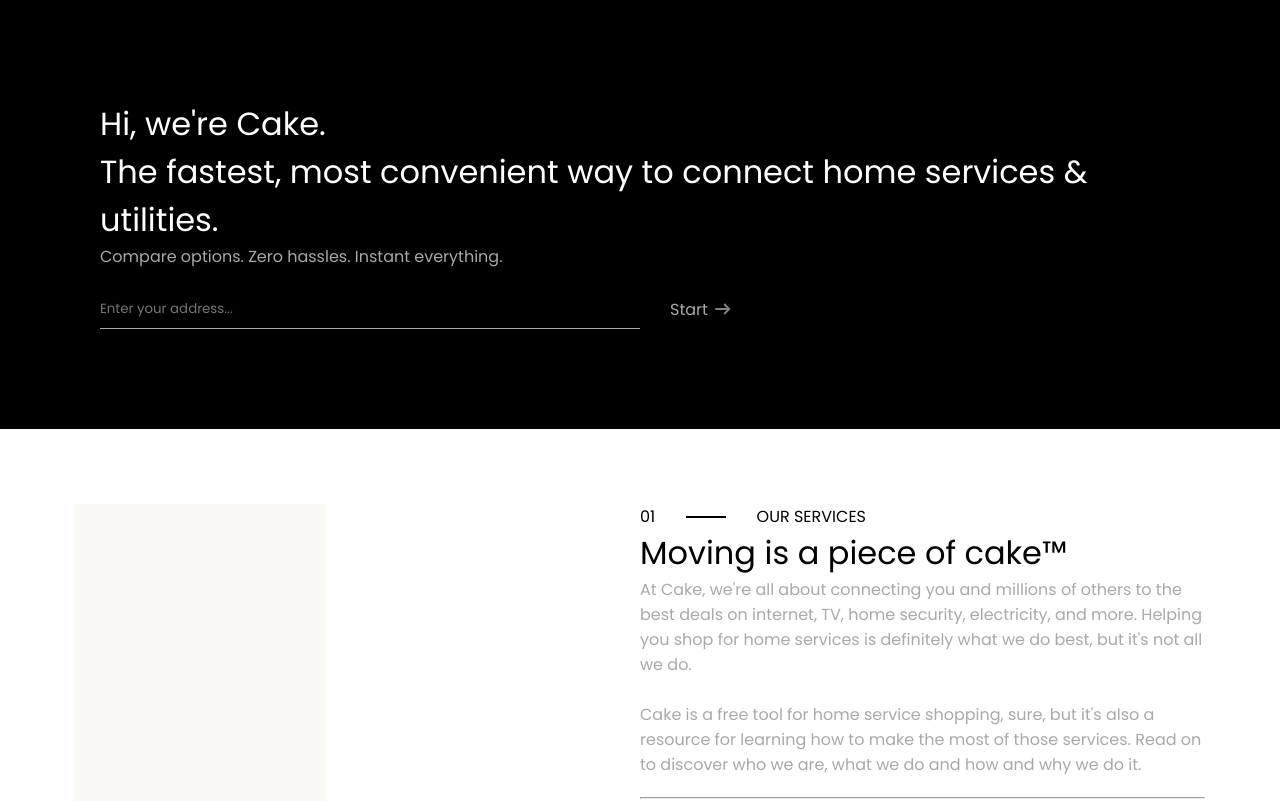
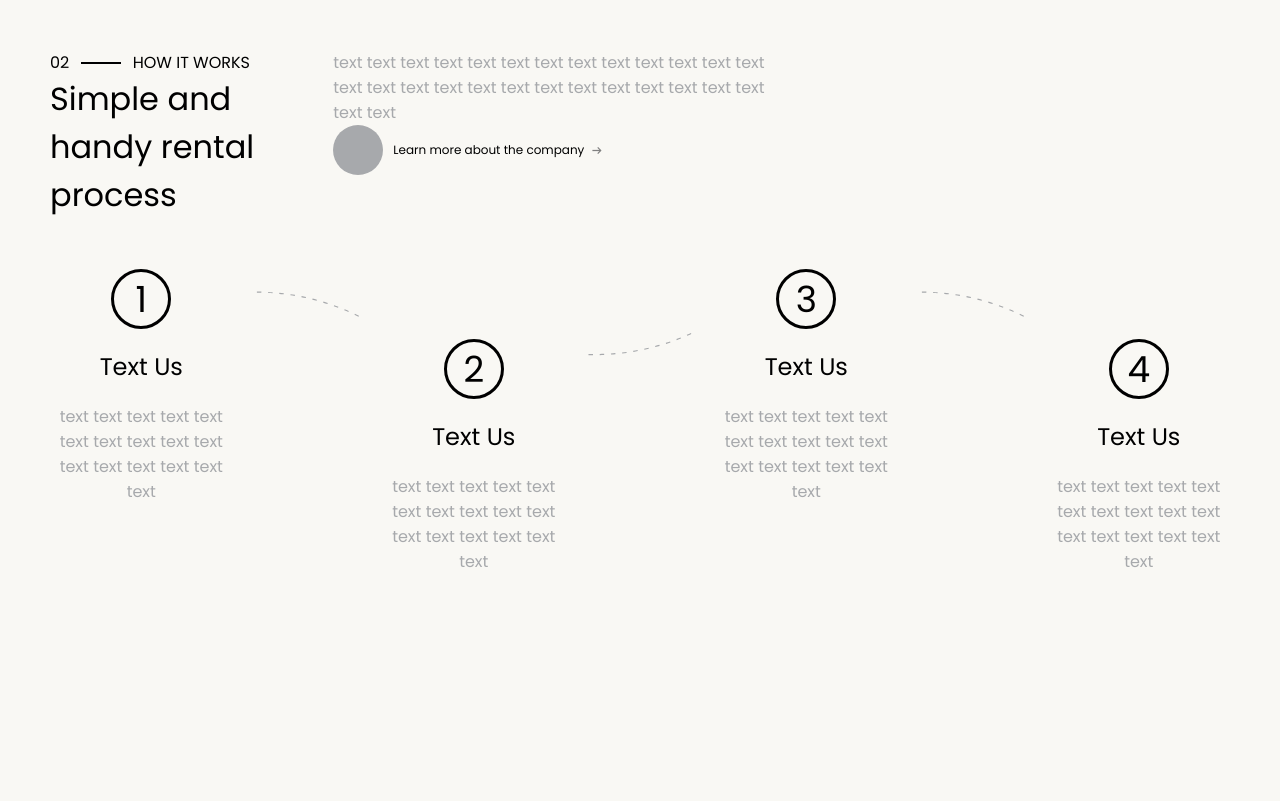
Before and after one commit to StephenTHendrix/facecake, a React (Create React App) app: page / in a window 1280 px wide. Shown: the top 801 px of the page. Built offline with nearby package versions, Linux system fonts and the light colour scheme.

Commit message:
how it works

```diff
--- a/src/App.js
+++ b/src/App.js
@@ -2,13 +2,15 @@
 import { GlobalStyles } from "./globalStyles";
 import { Hero } from "./_pages/hero";
 import { Services } from "./_pages/services";
+import { HowItWorks } from "_pages/howItWorks";
 
 function App() {
   return (
     <>
       <GlobalStyles />
-      <Hero />
-      <Services />
+      {/* <Hero /> */}
+      {/* <Services /> */}
+      <HowItWorks />
     </>
   );
 }
--- a/src/_components/sectionTitle.js
+++ b/src/_components/sectionTitle.js
@@ -4,7 +4,7 @@
 const Container = styled.div`
   display: flex;
   align-items: center;
-  width: 40%;
+  max-width: 200px;
 `;
 
 const Text = styled.span``;
--- /dev/null
+++ b/src/_pages/howItWorks/components/card.js
@@ -0,0 +1,30 @@
+import React from "react";
+import styled from "styled-components";
+import { NumberedCircle } from "./numberedCircle";
+import { colors } from "_constants/styleConstants";
+
+const Container = styled.div`
+  text-align: center;
+  margin-top: ${({ number }) => (number === '2' || number === '4') && '30px'};
+`;
+
+const MainText = styled.div`
+  color: black;
+  font-size: 24px;
+  margin: 20px 0px;
+`;
+
+const Detail = styled.div`
+  color: ${colors.darkGray};
+  font-size: 16px;
+`;
+
+export const Card = ({ number, mainText, detail }) => {
+  return (
+    <Container number={number}>
+      <NumberedCircle number={number} />
+      <MainText>{mainText}</MainText>
+      <Detail>{detail}</Detail>
+    </Container>
+  );
+};
--- /dev/null
+++ b/src/_pages/howItWorks/components/numberedCircle.js
@@ -0,0 +1,22 @@
+import React from 'react';
+import styled from 'styled-components';
+
+const Circle = styled.div`
+  display: flex;
+  justify-content: center;
+  align-items: center;
+  height: 60px;
+  width: 60px;
+  border-radius: 100%;
+  color: black;
+  border: 3px solid black;
+  margin: 0 auto;
+  font-size: 36px;
+  margin-top: ${({ number }) => (number === '2' || number === '4') && '40px'};
+`;
+
+export const NumberedCircle = ({ number }) => {
+  return (
+  <Circle number={number}>{number}</Circle>
+  )
+}
--- /dev/null
+++ b/src/_pages/howItWorks/index.js
@@ -0,0 +1,139 @@
+import React from "react";
+import styled from "styled-components";
+
+import rightArrow from "_images/rightArrow.svg";
+import risingLine from "_images/risingLine.svg";
+import fallingLine from "_images/fallingLine.svg";
+import { SectionTitle } from "_components/sectionTitle";
+import { colors } from "_constants/styleConstants";
+import { Circle } from "_components/circle";
+import { Card } from "./components/card";
+import { NumberedCircle } from "./components/numberedCircle";
+
+const Container = styled.div`
+  width: 100%;
+  padding: 50px;
+`;
+
+const TopRow = styled.div`
+  display: flex;
+  margin-bottom: 50px;
+`;
+
+const BottomRow = styled.div`
+  display: flex;
+  width: 100%;
+`;
+
+const TitleText = styled.div`
+  width: 25%;
+`;
+
+const Subtext = styled.div`
+  font-size: 32px;
+`;
+
+const DetailText = styled.div`
+  color: ${colors.darkGray};
+  width: 50%;
+`;
+
+const LearnMoreRow = styled.div`
+  display: flex;
+  align-items: center;
+`;
+
+const LearnMoreText = styled.div`
+  font-size: 12px;
+  color: ${({ color }) => color};
+  margin-left: 10px;
+`;
+
+const Arrow = styled.img`
+  height: 25px;
+  vertical-align: middle;
+`;
+
+const CircleAndLine = styled.div`
+  display: flex;
+  align-items: center;
+`;
+
+const Line = styled.img`
+  height: 150px;
+  ${({ number }) => (number === '1' || number === '3') && 'position: relative; bottom: 40px;'};
+`;
+
+const circles = [
+  {
+    number: "1",
+    mainText: "Text Us",
+    detail:
+      "text text text text text text text text text text text text text text text text",
+  },
+  {
+    number: "2",
+    mainText: "Text Us",
+    detail:
+      "text text text text text text text text text text text text text text text text",
+  },
+  {
+    number: "3",
+    mainText: "Text Us",
+    detail:
+      "text text text text text text text text text text text text text text text text",
+  },
+  {
+    number: "4",
+    mainText: "Text Us",
+    detail:
+      "text text text text text text text text text text text text text text text text",
+  },
+];
+
+const numbers = ["1", "2", "3", "4"];
+
+export const HowItWorks = () => {
+  return (
+    <Container>
+      <TopRow>
+        <TitleText>
+          <SectionTitle number="02" title="HOW IT WORKS" />
+          <Subtext>Simple and handy rental process</Subtext>
+        </TitleText>
+        <div>
+          <DetailText>
+            text text text text text text text text text text text text text
+            text text text text text text text text text text text text text
+            text text
+          </DetailText>
+          <LearnMoreRow>
+            <Circle color={colors.darkGray} />
+            <LearnMoreText color="black">
+              Learn more about the company <Arrow src={rightArrow} />
+            </LearnMoreText>
+          </LearnMoreRow>
+        </div>
+      </TopRow>
+      <BottomRow>
+        {circles.map((circle) => {
+          return (
+            <>
+            <Card
+              number={circle.number}
+              mainText={circle.mainText}
+              detail={circle.detail}
+            />
+            {(circle.number === '1' || circle.number === '3') ? <Line number={circle.number} src={fallingLine} /> : circle.number === '2' && <Line src={risingLine} />}
+            </>
+          );
+        })}
+        {/* {numbers.map((number) => {
+          return <CircleAndLine><NumberedCircle number={number} />
+          {(number === '1' || number === '3') ? <Line src={fallingLine} /> : number === '2' && <Line src={risingLine} />}
+          </CircleAndLine>
+        })} */}
+      </BottomRow>
+    </Container>
+  );
+};
```
Also changed, not shown: src/_images/fallingLine.svg (added), src/_images/risingLine.svg (added).
